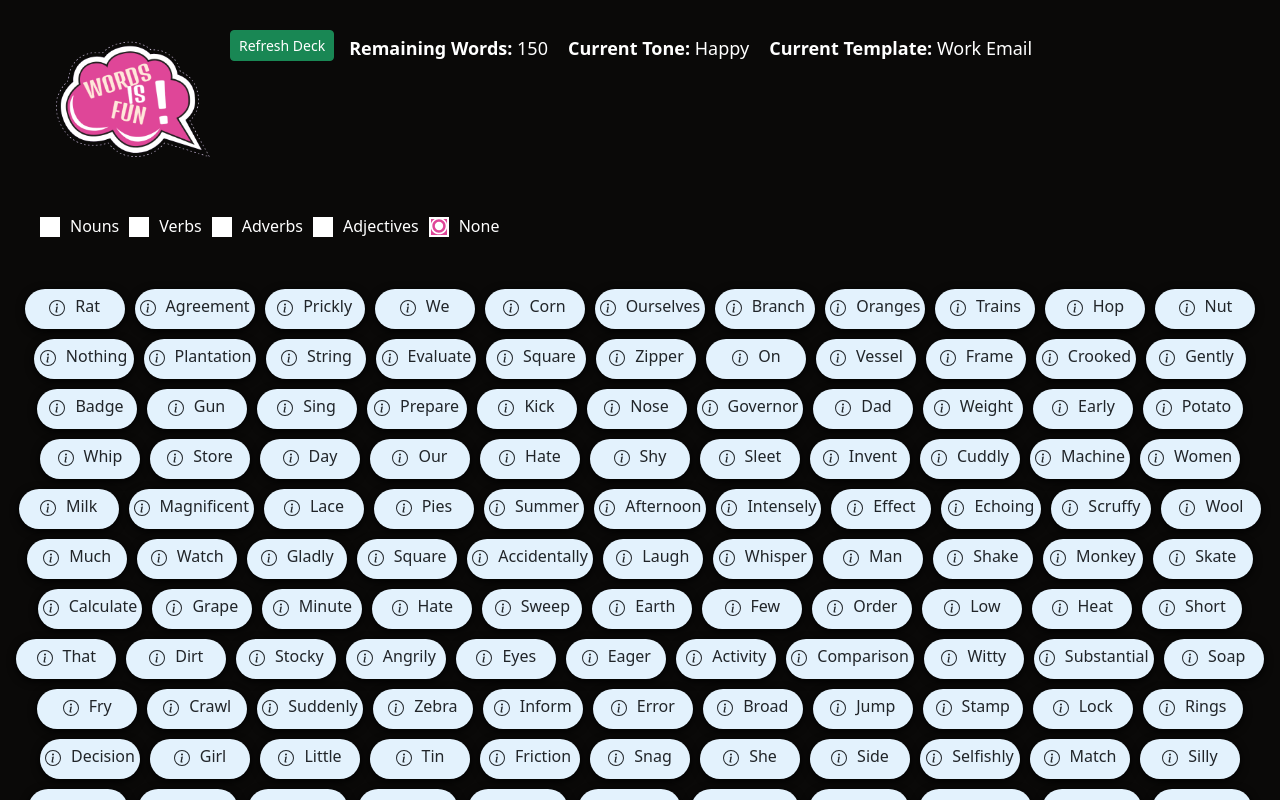
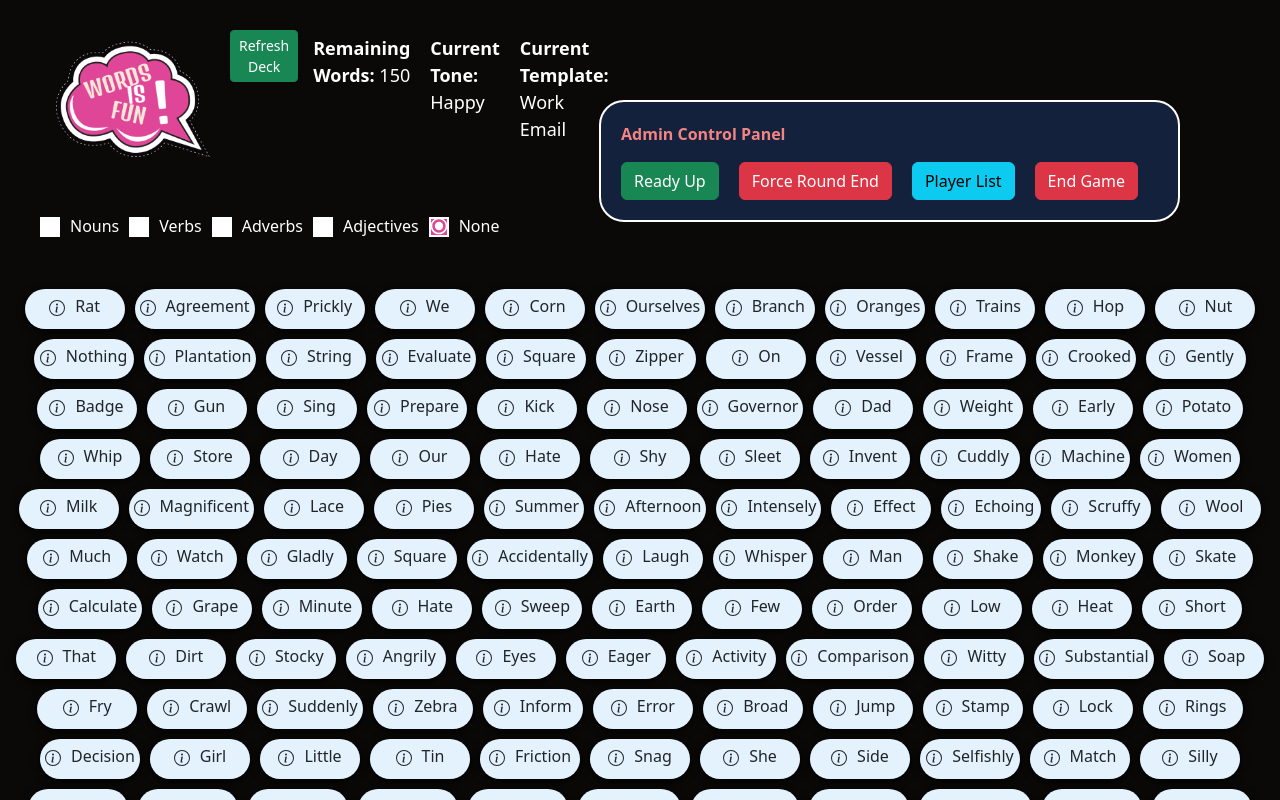
Before and after one commit to Blake14/WordsIsFun, a React (Create React App) app in the folder client/: page / in a window 1280 px wide. Both pictures are taken after a click on the button "Dubug Mode". Shown: the top 800 px of the page. Built offline with nearby package versions, Linux system fonts and the light colour scheme.

Commit message:
style: control panel

```diff
--- a/client/src/components/pages/Homepage.js
+++ b/client/src/components/pages/Homepage.js
@@ -137,6 +137,47 @@ const Homepage = (props) => {
 						height: 800,
 					}}
 				>
+					<div
+						style={{
+							position: 'relative',
+							top: 100,
+							float: 'right',
+							marginRight: 100,
+							border: '2px solid white',
+							padding: 20,
+							borderRadius: 25,
+							backgroundColor: '#14213d',
+						}}
+					>
+						<p
+							style={{
+								color: 'white',
+								color: '#f28482',
+							}}
+						>
+							<strong>Admin Control Panel</strong>
+						</p>
+						<div
+							style={{
+								color: 'white',
+								fontSize: 20,
+								display: 'flex',
+							}}
+						>
+							<Button variant='success' style={{ marginRight: 20 }}>
+								Ready Up
+							</Button>
+							<Button variant='danger' style={{ marginRight: 20 }}>
+								Force Round End
+							</Button>
+							<Button variant='info' style={{ marginRight: 20 }}>
+								Player List
+							</Button>
+							<Button variant='danger' style={{ marginRight: 20 }}>
+								End Game
+							</Button>
+						</div>
+					</div>
 					<WordBoard
 						WordData={props.WordData}
 						selectedTile={selectedTile}
```
